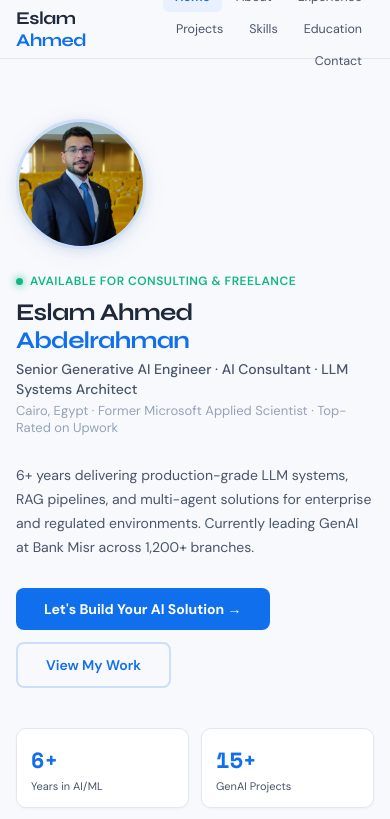
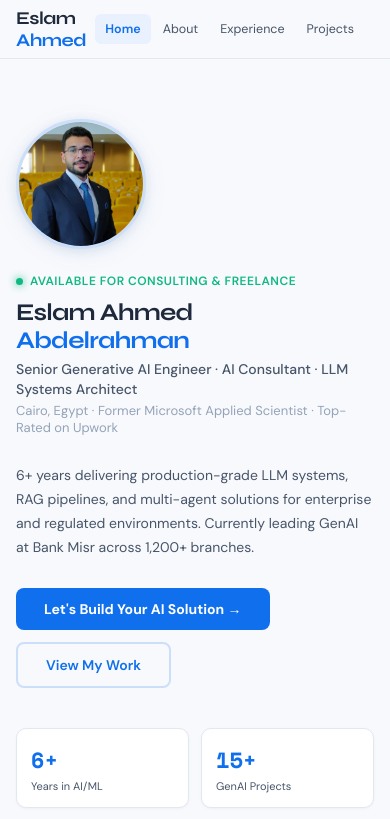
Before and after one commit to eslamahmed235/Eslam_web_profile, a React (Vite) app: page / in a window 390 px wide. Shown: the top 819 px of the page. Built offline with nearby package versions, Linux system fonts and the light colour scheme.

Commit message:
fix mobile view

```diff
--- a/src/Portfolio.jsx
+++ b/src/Portfolio.jsx
@@ -812,11 +812,11 @@ export default function Portfolio() {
           <div style={{ fontSize: "18px", fontWeight: 700, color: C.text, fontFamily: "'Syne', sans-serif", cursor: "pointer", letterSpacing: "-0.03em" }} onClick={() => setPage("Home")}>
             Eslam <span style={{ color: C.accent }}>Ahmed</span>
           </div>
-          <div style={{ display: "flex", gap: "2px", flexWrap: "wrap", justifyContent: "flex-end" }}>
+          <div style={{ display: "flex", gap: "2px", overflowX: "auto", WebkitOverflowScrolling: "touch", msOverflowStyle: "none", scrollbarWidth: "none" }}>
             {NAV.map(n => (
               <button key={n} onClick={() => setPage(n)} style={{
                 background: page === n ? C.accentLight : "transparent", color: page === n ? C.accent : C.textMuted,
-                border: "none", padding: "7px 12px", borderRadius: "6px", fontSize: "12.5px", fontWeight: page === n ? 600 : 400, cursor: "pointer",
+                border: "none", padding: "7px 10px", borderRadius: "6px", fontSize: "12.5px", fontWeight: page === n ? 600 : 400, cursor: "pointer", whiteSpace: "nowrap", flexShrink: 0,
               }}>{n}</button>
             ))}
           </div>
```
